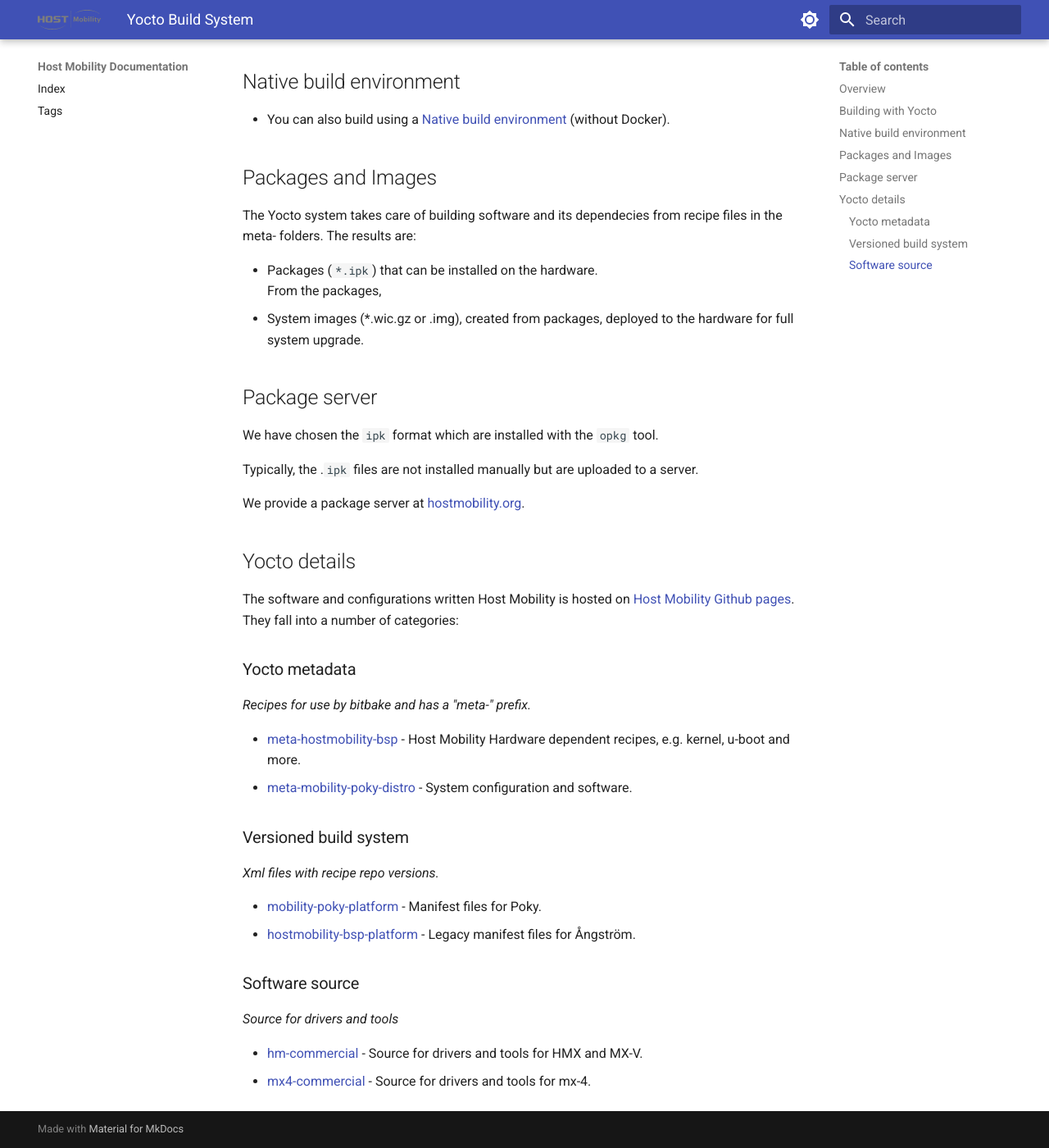
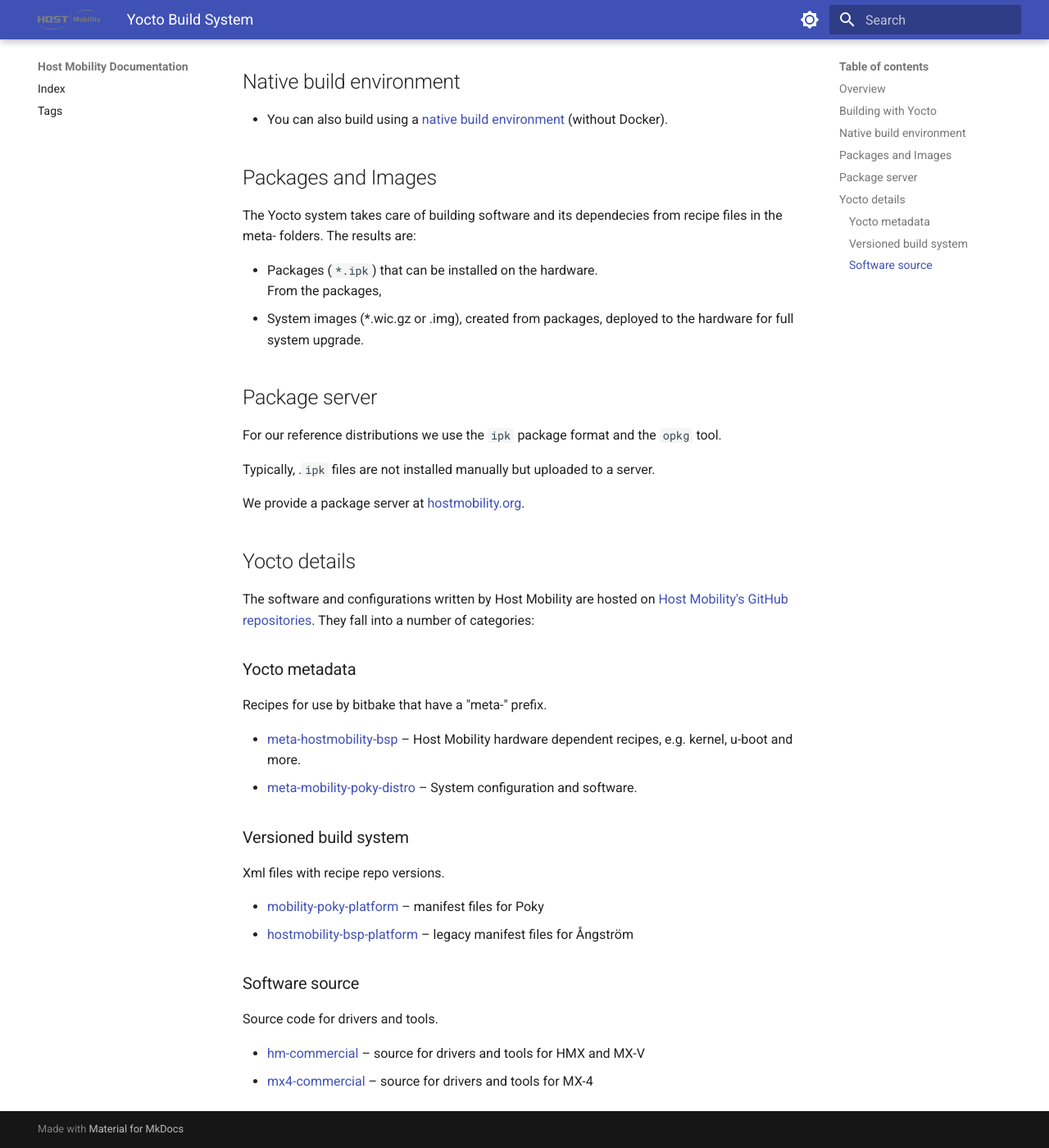
Before and after one commit to hostmobility/documentation, an MkDocs documentation site: the page built from docs/system/yocto.md, in a window 1280 px wide and 1400 px high, scrolled down 799 px. Shown: the whole window at 82% size. Built offline with MkDocs 1.6.1 and Material for MkDocs 9.7.7, drawn with Linux system fonts in a browser that asks for light colours; some of the changed text lies outside the part shown.

Commit message:
development: Apply suggestions from code review
Co-authored-by: albsod <albin.soderqvist@hostmobility.com>

```diff
--- a/docs/system/yocto.md
+++ b/docs/system/yocto.md
@@ -39,7 +39,7 @@
 
 ## Native build environment
 
-* You can also build using a [Native build environment](yocto-build-manually.md) (without Docker).
+* You can also build using a [native build environment](yocto-build-manually.md) (without Docker).
 
 ## Packages and Images
 
@@ -51,33 +51,33 @@
 
 ## Package server
 
-We have chosen the `ipk` format which are installed with the `opkg` tool.
+For our reference distributions we use the `ipk` package format and the `opkg` tool.
 
-Typically, the .`ipk` files are not installed manually but are uploaded to a server.
+Typically, .`ipk` files are not installed manually but uploaded to a server.
 
 We provide a package server at [hostmobility.org](https://hostmobility.org/).
 
 ## Yocto details
 
-The software and configurations written Host Mobility is hosted on [Host Mobility Github pages](https://github.com/hostmobility). They fall into a number of categories:
+The software and configurations written by Host Mobility are hosted on [Host Mobility's GitHub repositories](https://github.com/hostmobility). They fall into a number of categories:
 
 ### Yocto metadata
 
-*Recipes for use by bitbake and has a "meta-" prefix.*
+Recipes for use by bitbake that have a "meta-" prefix.
 
-* [meta-hostmobility-bsp](https://github.com/hostmobility/meta-hostmobility-bsp) - Host Mobility Hardware dependent recipes, e.g. kernel, u-boot and more.
-* [meta-mobility-poky-distro](https://github.com/hostmobility/meta-mobility-poky-distro) - System configuration and software.
+* [meta-hostmobility-bsp](https://github.com/hostmobility/meta-hostmobility-bsp) – Host Mobility hardware dependent recipes, e.g. kernel, u-boot and more.
+* [meta-mobility-poky-distro](https://github.com/hostmobility/meta-mobility-poky-distro) – System configuration and software.
 
 ### Versioned build system
 
-*Xml files with recipe repo versions.*
+Xml files with recipe repo versions.
 
-* [mobility-poky-platform](https://github.com/hostmobility/mobility-poky-platform) - Manifest files for Poky.
-* [hostmobility-bsp-platform](https://github.com/hostmobility/hostmobility-bsp-platform) - Legacy manifest files for Ångström.
+* [mobility-poky-platform](https://github.com/hostmobility/mobility-poky-platform) – manifest files for Poky
+* [hostmobility-bsp-platform](https://github.com/hostmobility/hostmobility-bsp-platform) – legacy manifest files for Ångström
 
 ### Software source
 
-*Source for drivers and tools*
+Source code for drivers and tools.
 
-* [hm-commercial](https://github.com/hostmobility/hm-commercial) - Source for drivers and tools for HMX and MX-V.
-* [mx4-commercial](https://github.com/hostmobility/mx4-commercial) - Source for drivers and tools for mx-4.
+* [hm-commercial](https://github.com/hostmobility/hm-commercial) – source for drivers and tools for HMX and MX-V
+* [mx4-commercial](https://github.com/hostmobility/mx4-commercial) – source for drivers and tools for MX-4
```
Also changed, not shown: other parts of docs/system/yocto.md (+1 -1 lines), docs/system/development.md (+3 -3 lines), docs/system/sdk.md (+7 -6 lines), docs/system/yocto-build-with-docker.md (+3 -3 lines).
